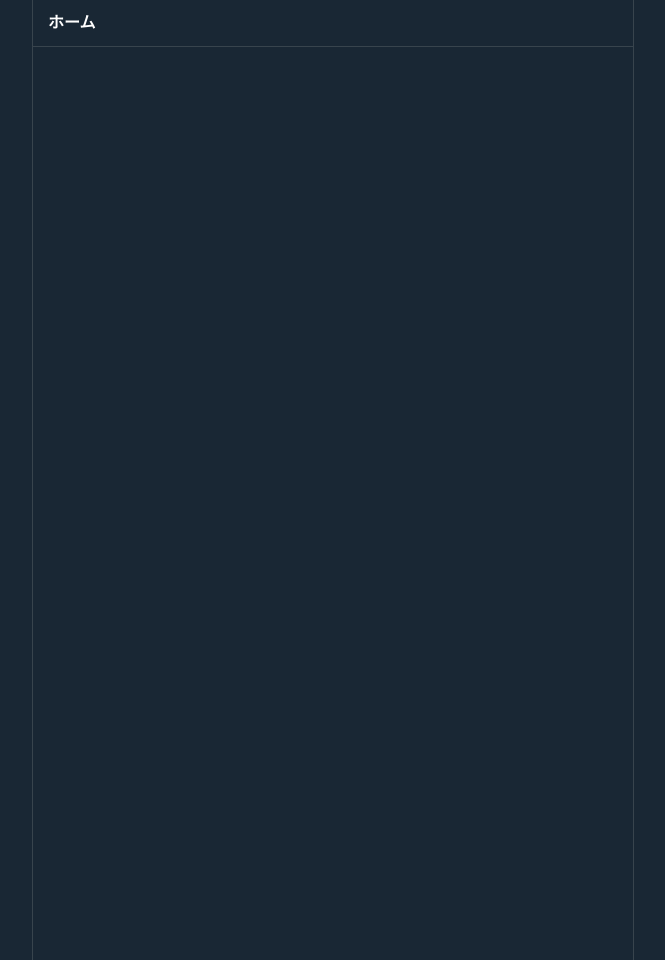
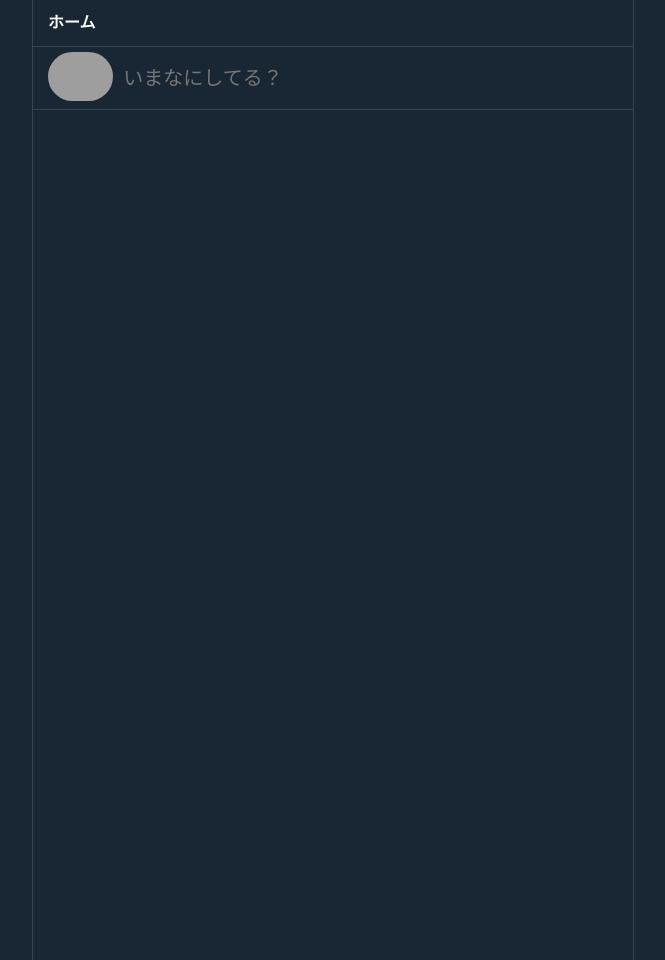
Before and after one commit to KotaIshimatsu/Twitter-replication, a plain HTML site: page index.html in a window 1280 px wide. Shown: the whole page, without its empty margins (307-972 px from the left). Drawn offline with nearby package versions, Linux system fonts and the light colour scheme; grey boxes are pictures that could not be loaded.

Commit message:
ツイートメッセージの入力欄を作成

```diff
--- a/css/style.css
+++ b/css/style.css
@@ -12,11 +12,37 @@ main {
 #home {
     border-bottom: 1px solid #38444D;
 }
-#home h3 {
-    padding: 15px;
-}
-#home h3 a {
-    display: block;
-    color: #ffffff;
+#home a {
     text-decoration: none;
 }
+#home h3{
+    padding: 15px;
+    color: #ffffff;
+}
+.tweet-area {
+    border-bottom: 1px solid #38444D;
+    padding: 5px 15px;
+}
+.text-input {
+    display: flex;
+}
+.tweet-area a {
+    display: block;
+    border-radius: 9999px;
+    margin-right: 10px;
+}
+.tweet-area img {
+    border-radius: 9999px;
+    height: 49px;
+}
+.tweet-area input[type="text"] {
+    background-color: #192734;
+    border: none;
+    padding: 0;
+    width: 100%;
+    font-size: 20px;
+    color: #ffffff;
+}
+.tweet-area input::placeholder {
+    font-size: 20px;
+}
--- a/index.html
+++ b/index.html
@@ -11,9 +11,17 @@
     <div id="wrapper">
         <main>
             <div id="home">
-                <h3>
-                    <a href="#">ホーム</a>
-                </h3>
+                <a href="#">
+                    <h3>ホーム</h3>
+                </a>
+            </div>
+            <div class="tweet-area">
+                <div class="text-input">
+                    <a href="#">
+                        <img src="https://abs.twimg.com/sticky/default_profile_images/default_profile_reasonably_small.png" alt="">
+                    </a>
+                    <input type="text" placeholder="いまなにしてる？">
+                </div>
             </div>
         </main>
     </div>
```
